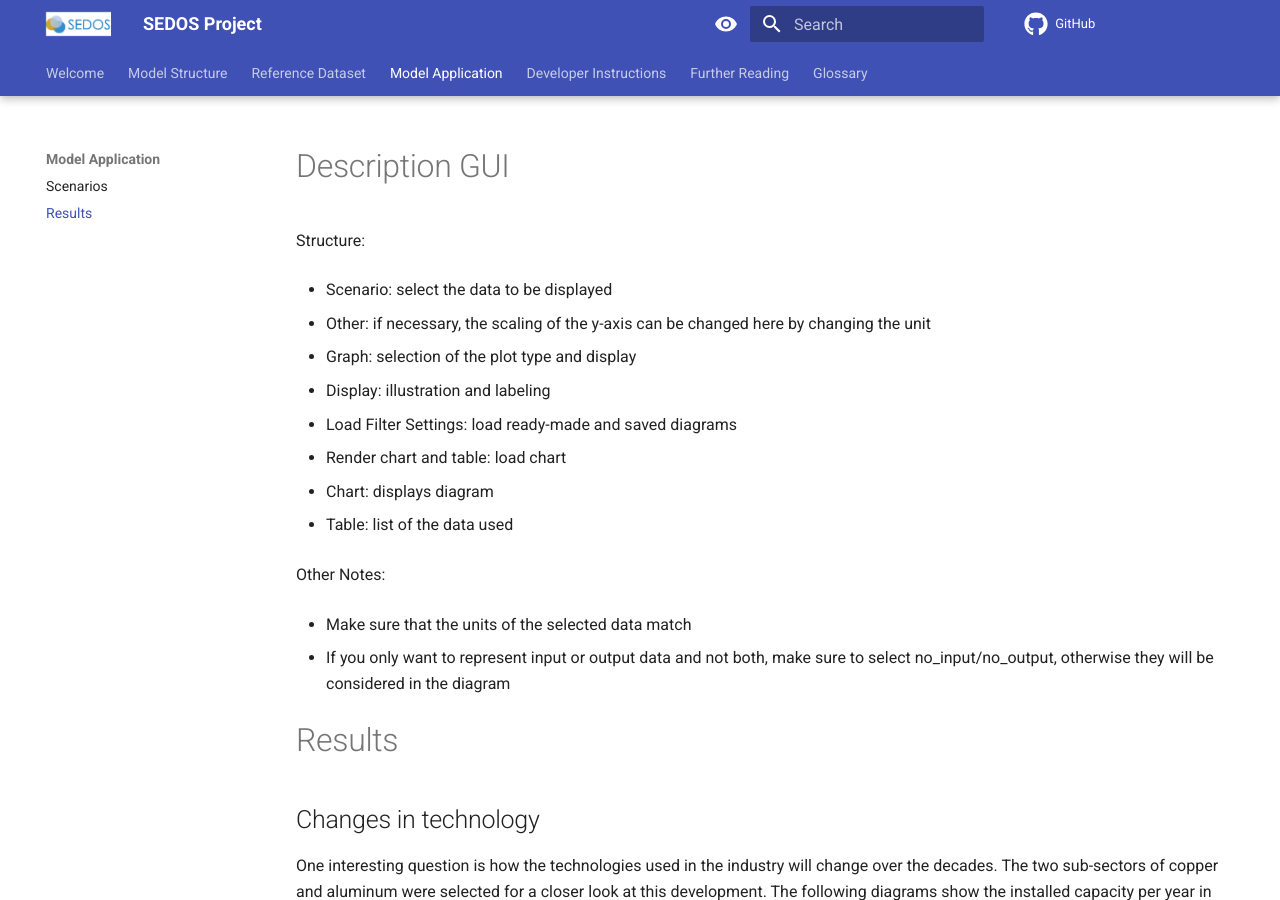
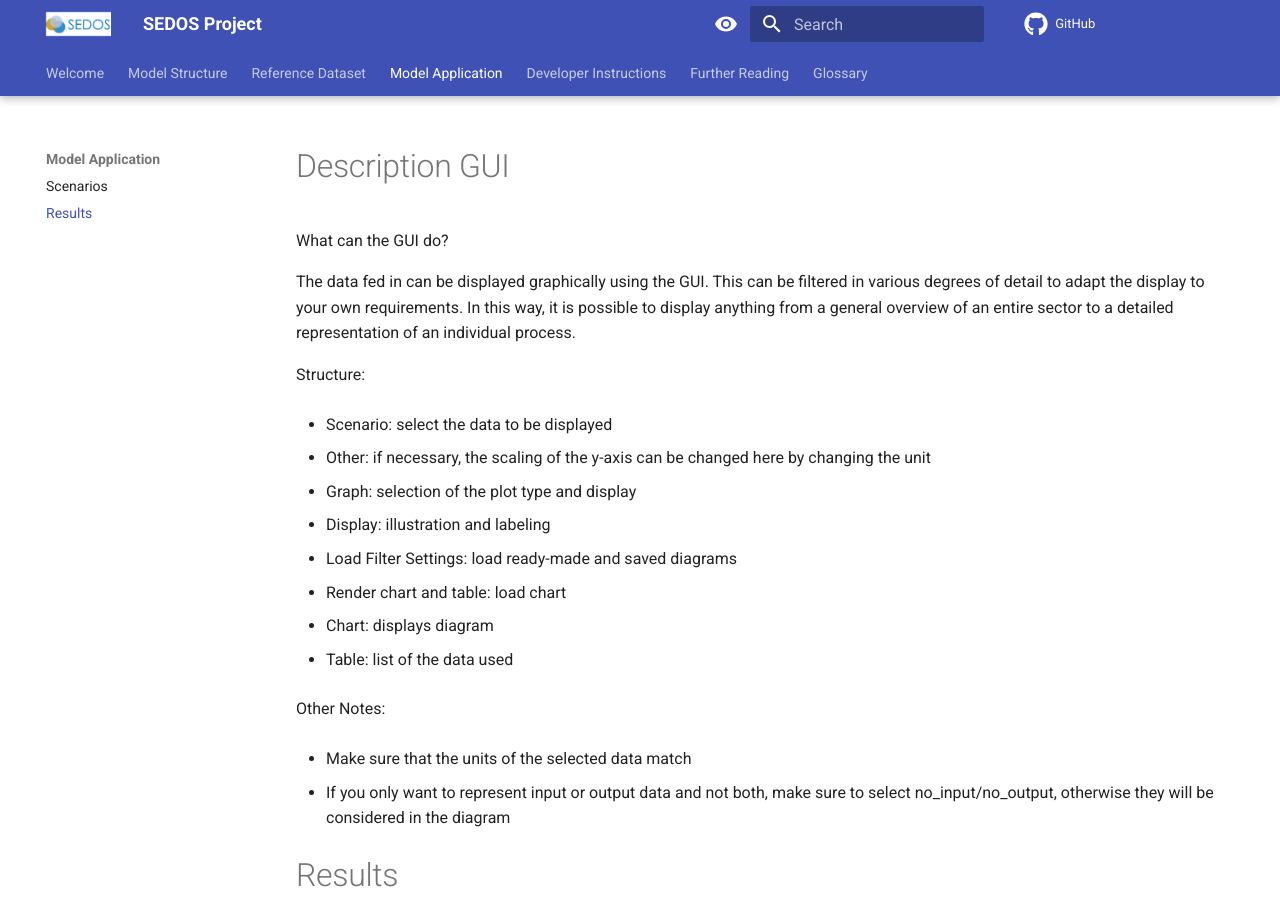
Before and after one commit to sedos-project/organization, an MkDocs documentation site: the page built from docs/visitor/model/results.md, in a window 1280 px wide and 900 px high. Built offline with MkDocs 1.6.1 and Material for MkDocs 9.7.7, drawn with Linux system fonts in a browser that asks for light colours; comment, search, counter and statistics services are not loaded.

Commit message:
Update GUI description

```diff
--- a/docs/visitor/model/results.md
+++ b/docs/visitor/model/results.md
@@ -1,4 +1,11 @@
 # Description GUI
+
+What can the GUI do?
+
+The data fed in can be displayed graphically using the GUI.
+This can be filtered in various degrees of detail to adapt the display to your own requirements.
+In this way, it is possible to display anything from a general overview of an entire sector to a detailed representation of an individual process.
+
 
 Structure:
 
```
